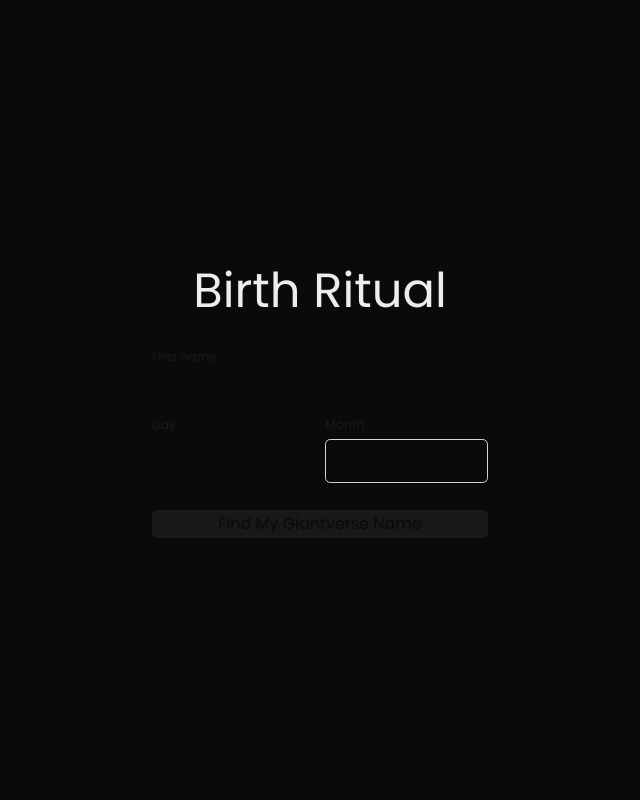
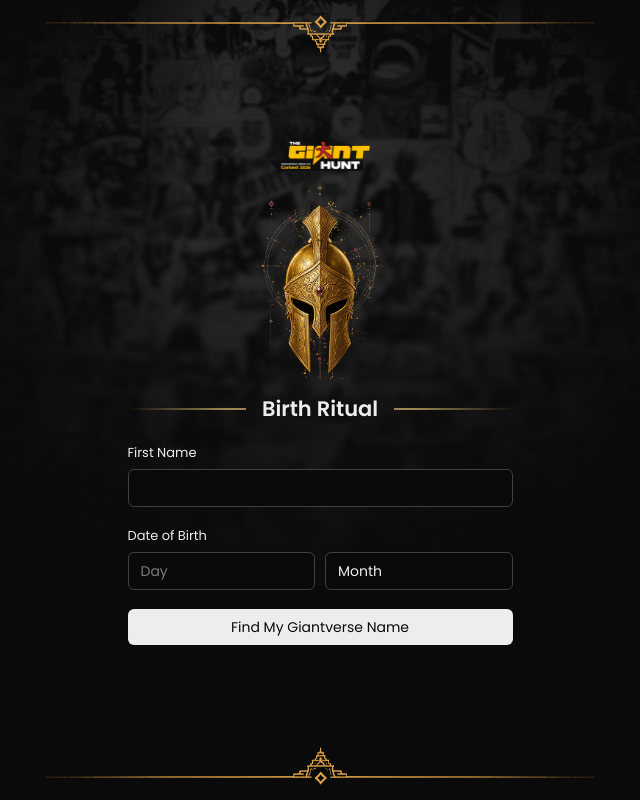
Before and after one commit to draoblr-debug/Giantverse_claude, a Next.js app: page /birth in a window 1280 px wide. Shown: the whole page, without its empty margins (320-960 px from the left). Built offline with nearby package versions, Linux system fonts and the light colour scheme.

Commit message:
phase 3 done

```diff
--- a/app/(experience)/birth/page.tsx
+++ b/app/(experience)/birth/page.tsx
@@ -2,9 +2,37 @@ import { BirthRitualForm } from "@/components/experience/BirthRitualForm";
 
 export default function BirthRitualPage() {
   return (
-    <main className="flex flex-1 flex-col items-center justify-center gap-8 p-8">
-      <h1 className="text-2xl font-semibold">Birth Ritual</h1>
-      <BirthRitualForm />
-    </main>
+    <div className="legacy-container">
+      <div className="head-bdr"></div>
+      <div className="container-fluid">
+        <table width="100%" cellPadding="0" cellSpacing="0" border={0}>
+          <tbody>
+            <tr>
+              <td>
+                <div className="content mxw-385 m-auto">
+                  <div className="logo m-auto mb-2">
+                    {/* eslint-disable-next-line @next/next/no-img-element */}
+                    <img src="/Images/thegianthunt.png" alt="The Giant Hunt" title="The Giant Hunt" />
+                  </div>
+                  <div className="g-logo2 m-auto mb-3">
+                    {/* eslint-disable-next-line @next/next/no-img-element */}
+                    <img src="/Images/g-img1.png" alt="Giantverse" title="Giantverse" />
+                  </div>
+                  <div className="g-title2-cont mb-2">
+                    <div className="line line1"></div>
+                    <div className="g-title2">
+                      <h1 className="h8 fw-600 txt-center">Birth Ritual</h1>
+                    </div>
+                    <div className="line line2"></div>
+                  </div>
+                  <BirthRitualForm />
+                </div>
+              </td>
+            </tr>
+          </tbody>
+        </table>
+      </div>
+      <div className="foot-bdr"></div>
+    </div>
   );
 }
--- a/app/(marketing)/page.tsx
+++ b/app/(marketing)/page.tsx
@@ -7,7 +7,7 @@ export const metadata = {
 
 export default function LandingPage() {
   return (
-    <div className="container">
+    <div className="legacy-container">
       <div className="head-bdr"></div>
       <div className="container-fluid">
         <table width="100%" cellPadding="0" cellSpacing="0" border={0}>
--- a/app/legacy-ui.css
+++ b/app/legacy-ui.css
@@ -293,7 +293,7 @@ body{width:100%;height:auto;min-height:100vh;background:rgb(var(--bs-thm-clr-1))
 
 /* Layout
 ------------------------------------------------------------------------------------------------*/
-.container{background:url("/Images/bg1.jpg") no-repeat top center rgb(var(--bs-thm-clr-1));background-size:auto 640px;}
+.legacy-container{background:url("/Images/bg1.jpg") no-repeat top center rgb(var(--bs-thm-clr-1));background-size:auto 640px;}
 .container2{background:url("/Images/bg2.jpg") no-repeat top center rgb(var(--bs-thm-clr-1));background-size:auto 640px;}
 .head-bdr, .foot-bdr{ width:100%;height:55px;max-width:550px;margin:0px auto;}
 .head-bdr{
--- a/components/experience/BirthRitualForm.tsx
+++ b/components/experience/BirthRitualForm.tsx
@@ -40,87 +40,82 @@ export function BirthRitualForm() {
   };
 
   return (
-    <form
-      onSubmit={handleSubmit(onSubmit)}
-      noValidate
-      className="flex w-full max-w-sm flex-col gap-5"
-    >
-      <div className="flex flex-col gap-1.5">
-        <label htmlFor="firstName" className="text-sm font-medium">
-          First name
-        </label>
+    <div className="form-group">
+      <form onSubmit={handleSubmit(onSubmit)} noValidate>
+        <ul>
+          <li>
+            <label className="label-txt" htmlFor="firstName">First Name</label>
+            <div className="input-cont">
               <input
                 id="firstName"
                 type="text"
                 autoComplete="given-name"
                 aria-invalid={!!errors.firstName}
                 {...register("firstName")}
-          className="rounded-md border border-zinc-300 bg-transparent px-3 py-2 text-sm outline-none focus:border-zinc-500 dark:border-zinc-700 dark:focus:border-zinc-400"
+                className="input-txt"
               />
               {errors.firstName && (
-          <p className="text-sm text-red-600 dark:text-red-400">{errors.firstName.message}</p>
+                <span className="error-txt">{errors.firstName.message}</span>
               )}
             </div>
-
-      <div className="flex gap-3">
-        <div className="flex flex-1 flex-col gap-1.5">
-          <label htmlFor="day" className="text-sm font-medium">
-            Day
-          </label>
+          </li>
+          <li>
+            <label className="label-txt">Date of Birth</label>
+            <div className="input-cont" style={{ display: "flex", gap: "10px" }}>
+              <div style={{ flex: 1 }}>
                 <input
                   id="day"
                   type="number"
                   inputMode="numeric"
                   min={1}
                   max={31}
-            placeholder="DD"
+                  placeholder="Day"
                   aria-invalid={!!errors.day}
                   {...register("day")}
-            className="rounded-md border border-zinc-300 bg-transparent px-3 py-2 text-sm outline-none focus:border-zinc-500 dark:border-zinc-700 dark:focus:border-zinc-400"
+                  className="input-txt"
                 />
               </div>
-
-        <div className="flex flex-1 flex-col gap-1.5">
-          <label htmlFor="month" className="text-sm font-medium">
-            Month
-          </label>
+              <div style={{ flex: 1 }}>
                 <select
                   id="month"
                   defaultValue=""
                   aria-invalid={!!errors.month}
                   {...register("month")}
-            className="rounded-md border border-zinc-300 bg-transparent px-3 py-2 text-sm outline-none focus:border-zinc-500 dark:border-zinc-700 dark:focus:border-zinc-400"
+                  className="input-txt"
                 >
-            <option value="" disabled>
-              Select
-            </option>
+                  <option value="" disabled>Month</option>
                   {MONTHS.map((label, index) => (
-              <option key={label} value={index + 1}>
-                {label}
-              </option>
+                    <option key={label} value={index + 1}>{label}</option>
                   ))}
                 </select>
               </div>
             </div>
             {(errors.day || errors.month) && (
-        <p className="-mt-3 text-sm text-red-600 dark:text-red-400">
-          {errors.day?.message ?? errors.month?.message}
-        </p>
+              <div className="input-cont" style={{ marginTop: "5px" }}>
+                <span className="error-txt">{errors.day?.message ?? errors.month?.message}</span>
+              </div>
+            )}
+          </li>
+
+          {submitError && (
+            <li>
+              <div className="input-cont">
+                <span className="error-txt">{submitError}</span>
+              </div>
+            </li>
           )}
 
-      {submitError && (
-        <p className="text-sm text-red-600 dark:text-red-400" role="alert">
-          {submitError}
-        </p>
+          <li className="mb-3">
+            {!isSubmitting ? (
+              <input type="submit" value="Find My Giantverse Name" className="btn2 wdth-100p" />
+            ) : (
+              <div className="btn2-hover wdth-100p" style={{ textAlign: "center", display: "block" }}>
+                Finding you…
+              </div>
             )}
-
-      <button
-        type="submit"
-        disabled={isSubmitting}
-        className="mt-2 rounded-md bg-zinc-900 px-4 py-2 text-sm font-medium text-white transition-opacity disabled:opacity-50 dark:bg-zinc-100 dark:text-zinc-900"
-      >
-        {isSubmitting ? "Finding you…" : "Find My Giantverse Name"}
-      </button>
+          </li>
+        </ul>
       </form>
+    </div>
   );
 }
```
Lines whose indentation alone changed are shown as unchanged.
